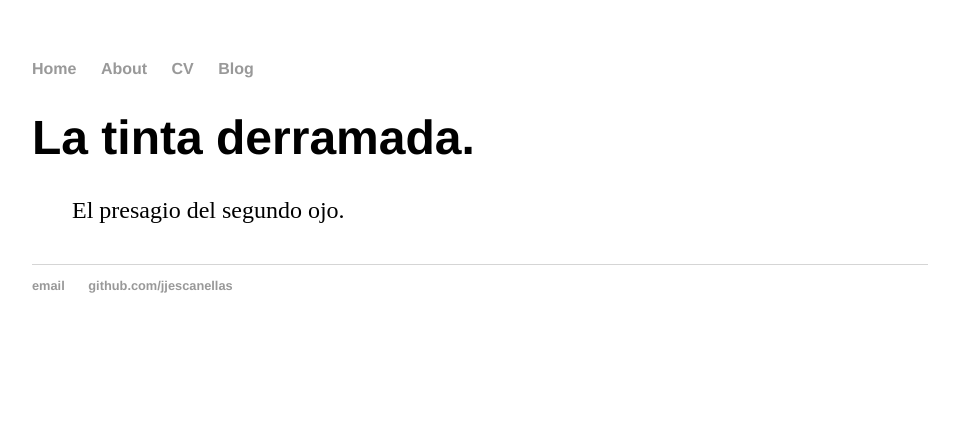
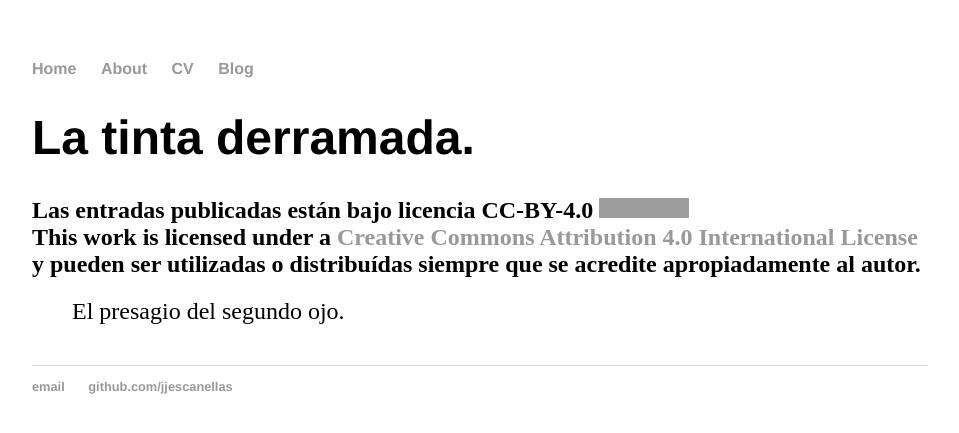
Before and after one commit to jjescanellas/jjescanellas.github.io, a Jekyll site: the page built from blog/index.html, in a window 1280 px wide. Shown: the top 433 px of the page, without its empty margins (160-1119 px from the left). Built offline with Jekyll 4.4.1, drawn with Linux system fonts in a browser that asks for light colours; grey boxes are pictures that could not be loaded.

Commit message:
Update index.html

```diff
--- a/blog/index.html
+++ b/blog/index.html
@@ -3,6 +3,10 @@ layout: default
 title: La tinta derramada.
 ---
 	<h1>{{ page.title }}</h1>
+	<h2>Las entradas publicadas están bajo licencia CC-BY-4.0
+	<a rel="license" href="http://creativecommons.org/licenses/by/4.0/"> <img alt="Creative Commons License" style="border-width:0" src="https://i.creativecommons.org/l/by/4.0/88x31.png" /> </a><br />This work is licensed under a <a rel="license" href="http://creativecommons.org/licenses/by/4.0/"> Creative Commons Attribution 4.0 International License</a>
+	y pueden ser utilizadas o distribuídas siempre que se acredite
+	apropiadamente al autor.</h2>
 	<ul class="posts
 	  {% for post in site.posts %}
 	    <li><span>{{ post.date | date_to_string }}</span> » <a href="{{ post.url }}" title="{{ post.title }}">{{ post.title }}</a></li>
```
